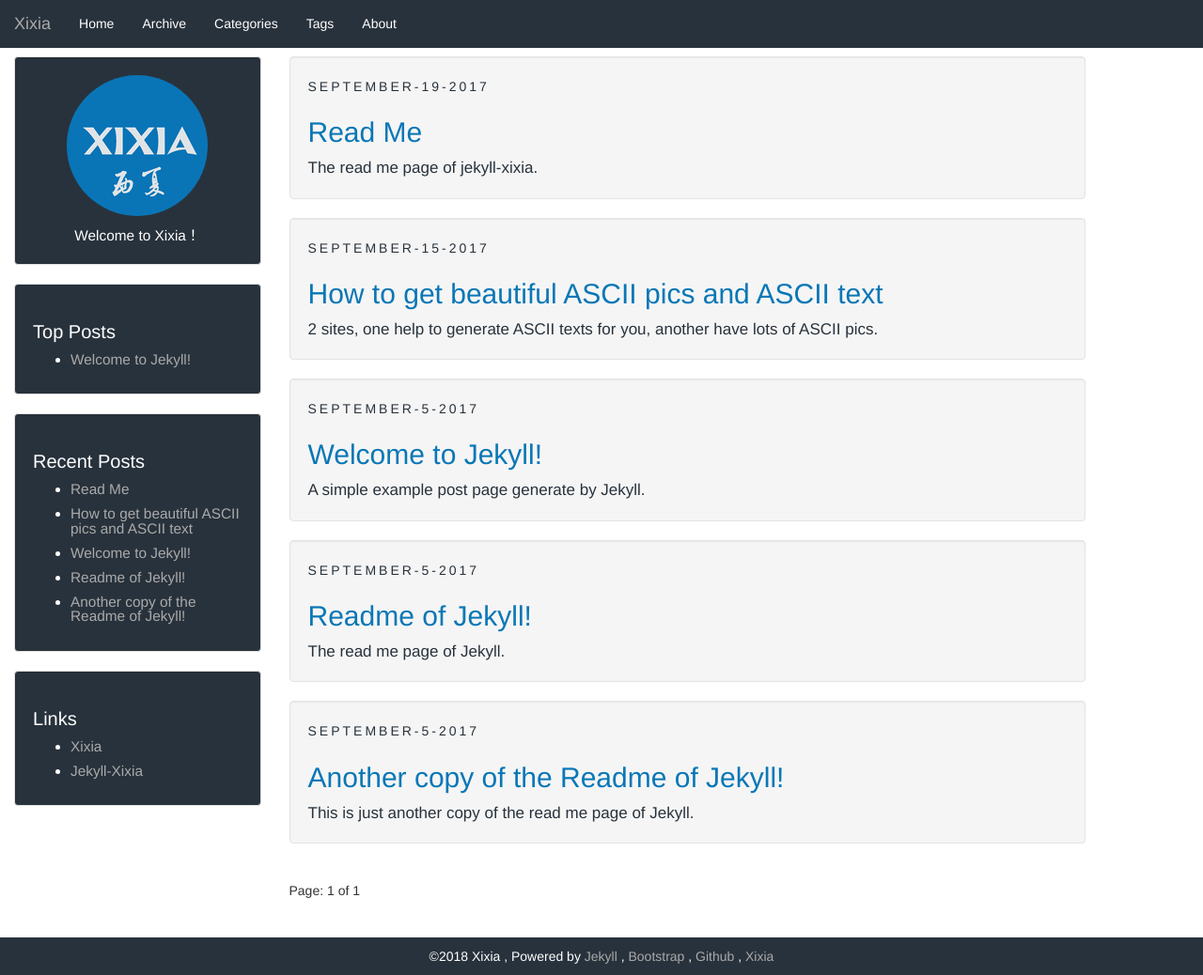
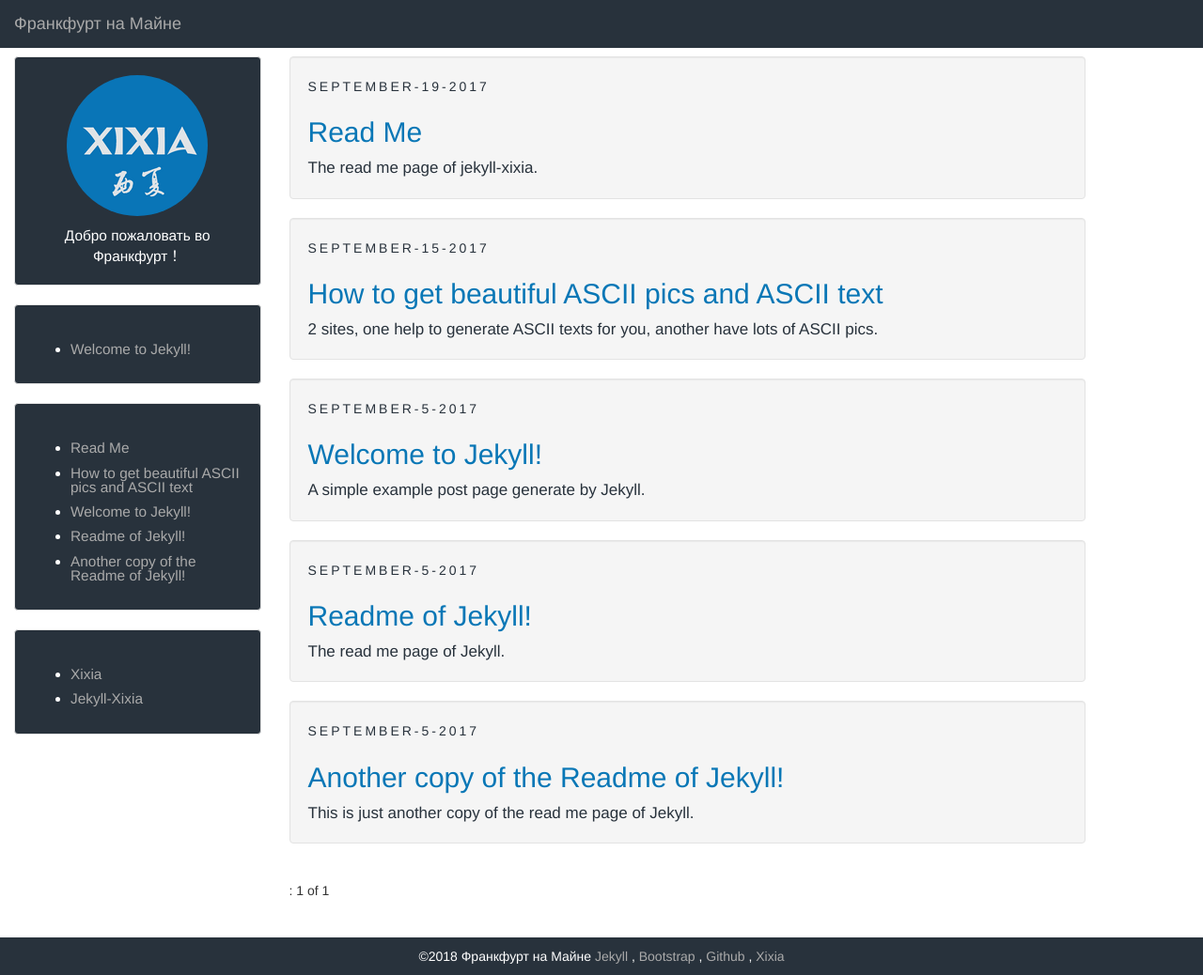
Before and after one commit to frankfurtru/frankfurt.github.io, a Jekyll site: the page built from index.html, in a window 1280 px wide and 1038 px high. Shown: the whole window at 94% size. Built offline with Jekyll 4.4.1, drawn with Linux system fonts in a browser that asks for light colours; the list of posts is cut into pages by our own code.

Commit message:
Commit_10_2

```diff
--- a/_config.yml
+++ b/_config.yml
@@ -1,7 +1,7 @@
 # Jekyll configuration
 
-name: Xixia
-description: Welcome to Xixia！
+name: Франкфурт на Майне
+description: Добро пожаловать во Франкфурт！
 
 # url is currently only used only for the RSS feed in feed.xml
 url: https://frankfurtru.github.io
@@ -18,7 +18,7 @@ date_format:
   categories: "%b-%Y"
   tag: "%b-%Y"
 # Language
-lan: "en"
+lan: "ru"
 
 paginate: 10
 
```
